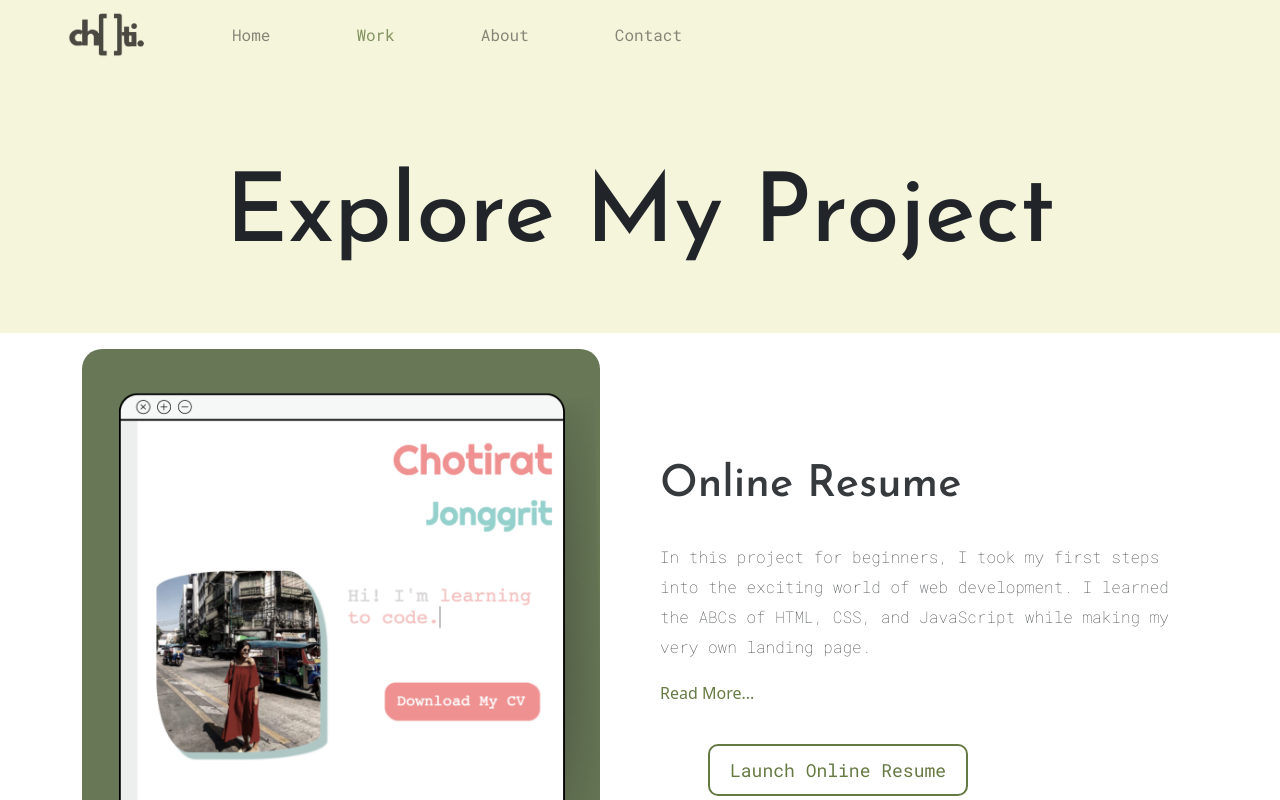
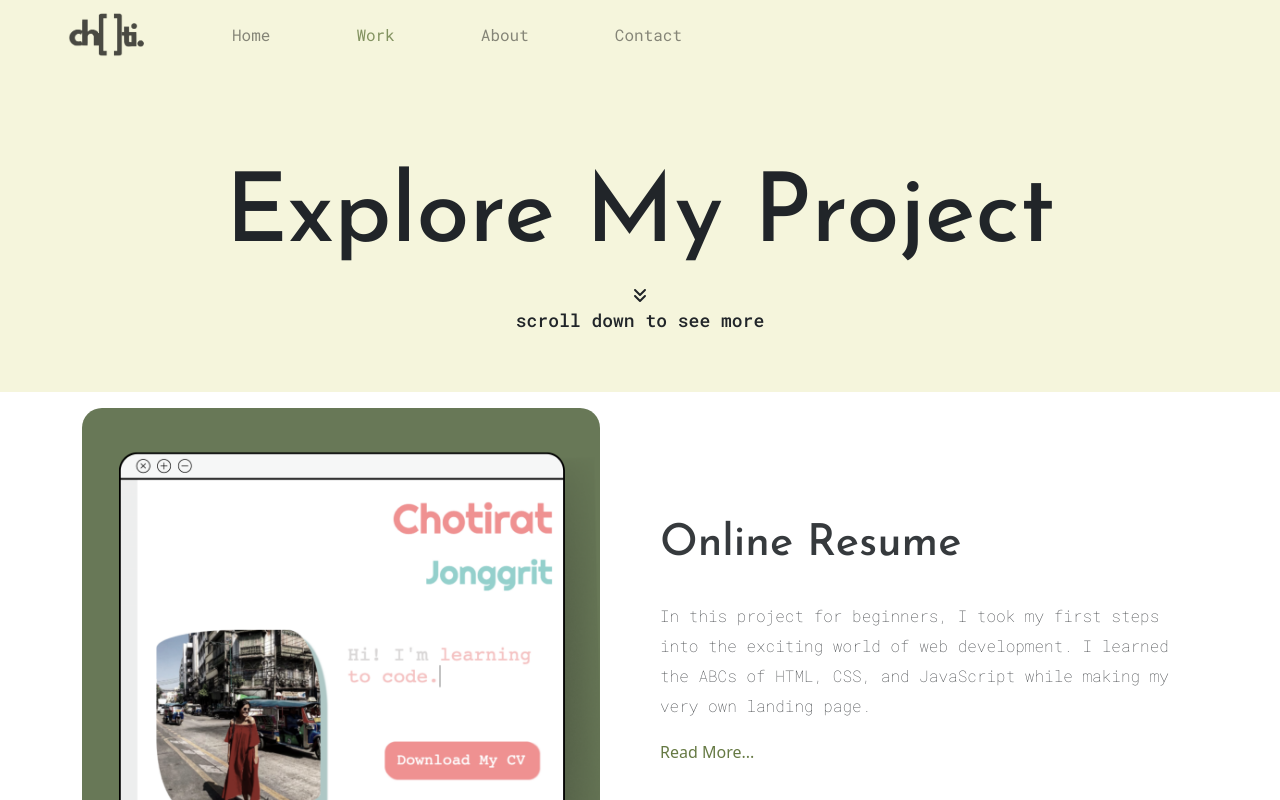
Before and after one commit to jgchoti/jgchoti.github.io, a React (Create React App) app: page /project in a window 1280 px wide. Shown: the top 800 px of the page. Built offline with nearby package versions, Linux system fonts and the light colour scheme.

Commit message:
Update ProjectHeader.js

```diff
--- a/src/component/ProjectHeader.js
+++ b/src/component/ProjectHeader.js
@@ -1,10 +1,15 @@
 import React from 'react';
-
+import { FontAwesomeIcon } from '@fortawesome/react-fontawesome'
+import { faAnglesDown } from '@fortawesome/free-solid-svg-icons'
 
 function ProjectHeader() {
     return (
         <div className="hero">
             <h1>Explore My Project</h1>
+            <div className='scroll-text-wrapper'>
+                <FontAwesomeIcon icon={faAnglesDown} />
+                <h4>scroll down to see more</h4>
+            </div>
         </div>
     );
 }
```
